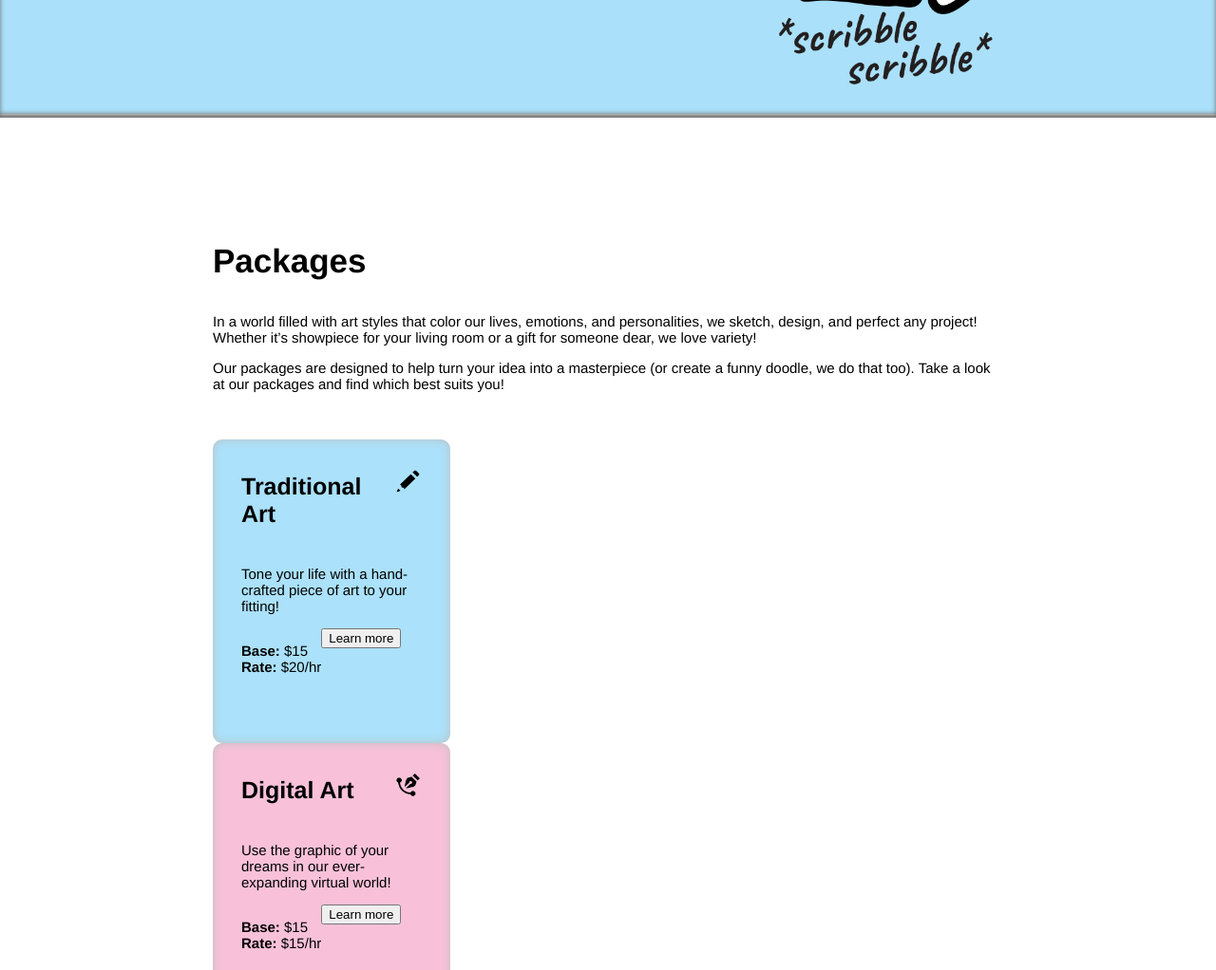
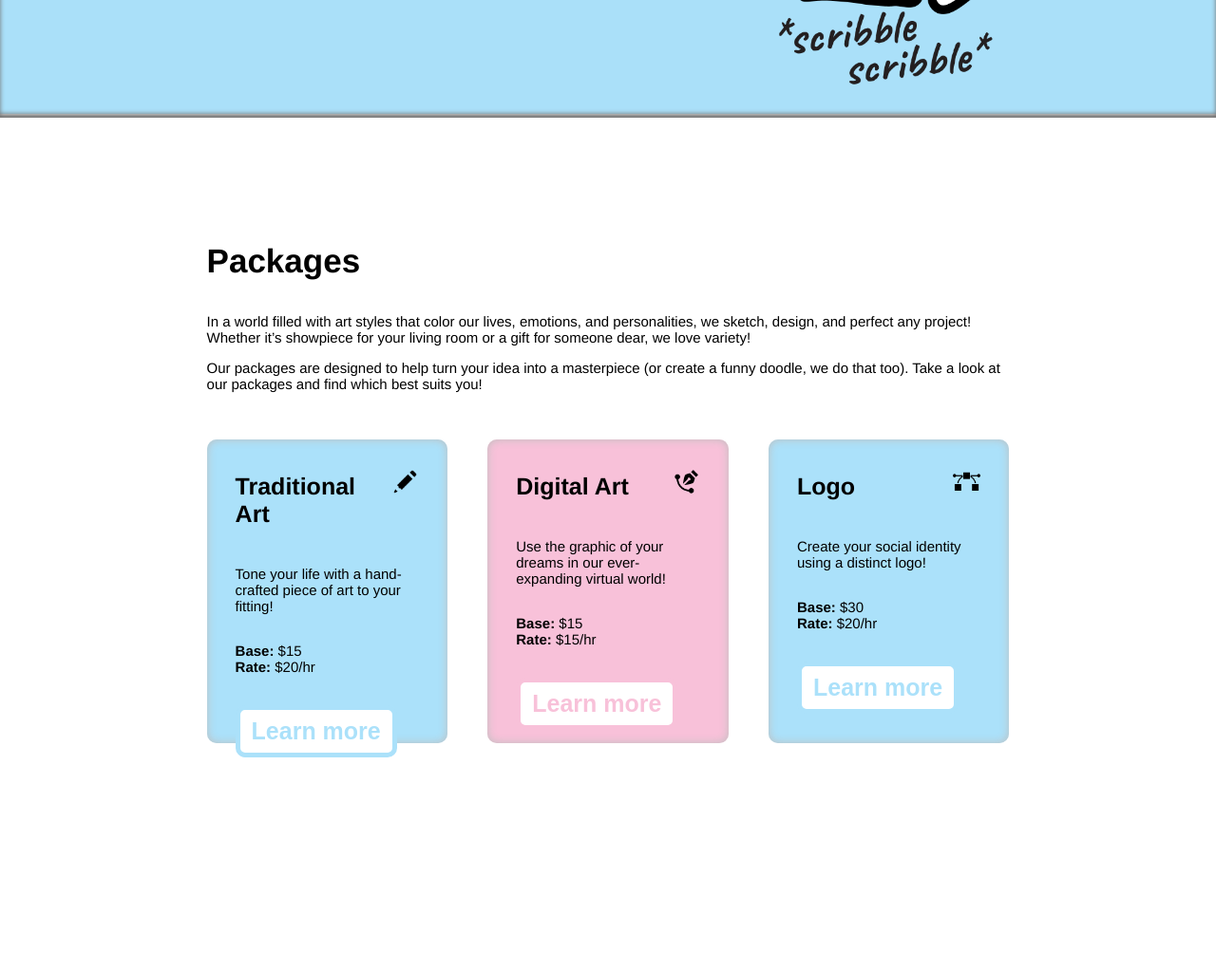
Before and after one commit to lifestuffys/lifestuffys.github.io, a plain HTML site: page services.html in a window 1280 px wide. Shown: the part 520-1542 px from the top of the page at 95% size. After the commit the page ends 1453 px from the top, so only its background shows below. Drawn offline with Linux system fonts and the light colour scheme.

Commit message:
Update styles.css

```diff
--- a/styles.css
+++ b/styles.css
@@ -143,7 +143,7 @@ body { margin: 0px; }
 /*   |     BUTTONS     |   */
 /*   -------------------   */
 
-.button {
+.blue_button {
     background-color: var(--life-white);
     border: 5px solid var(--bubblemanblue);
     border-radius: 10px;
@@ -159,13 +159,37 @@ body { margin: 0px; }
     padding: 1vh 1.5vh;
 }
 
-.button:hover {
+.blue_button:hover {
     background-color: var(--bubblemanblue);
     color: var(--life-white);
     transition: all 0.5s;
 }
 
-.button:not(:hover) { transition: all 0.5s; }
+.blue_button:not(:hover) { transition: all 0.5s; }
+
+.pink_button {
+    background-color: var(--life-white);
+    border: 5px solid var(--bubblemanpink);
+    border-radius: 10px;
+    color: var(--bubblemanpink);
+
+    font-size: 25px;
+    text-decoration: none;
+    font-weight: bold;
+    text-align: center;
+
+    vertical-align: middle;
+    cursor: pointer;
+    padding: 1vh 1.5vh;
+}
+
+.pink_button:hover {
+    background-color: var(--bubblemanpink);
+    color: var(--life-white);
+    transition: all 0.5s;
+}
+
+.pink_button:not(:hover) { transition: all 0.5s; }
 
 
 
@@ -259,8 +283,12 @@ grid-container img { padding: 10px 0px; }
 /*   |     SERVICES    |   */
 /*   -------------------   */
 
-.services_padding { padding: 96px 17.5vw; }
+.services_padding { padding: 96px 17vw 150px; }
 
+.cards {
+    display: flex;
+    justify-content: space-between;
+}
 
 .card {
     background-color: var(--bubblemanblue);
@@ -268,8 +296,6 @@ grid-container img { padding: 10px 0px; }
     width: 30%;
     height: 40vh;
     border-radius: 10px;
-/*    padding: 15px 15px;*/
-
 }
 
 .container {
```
